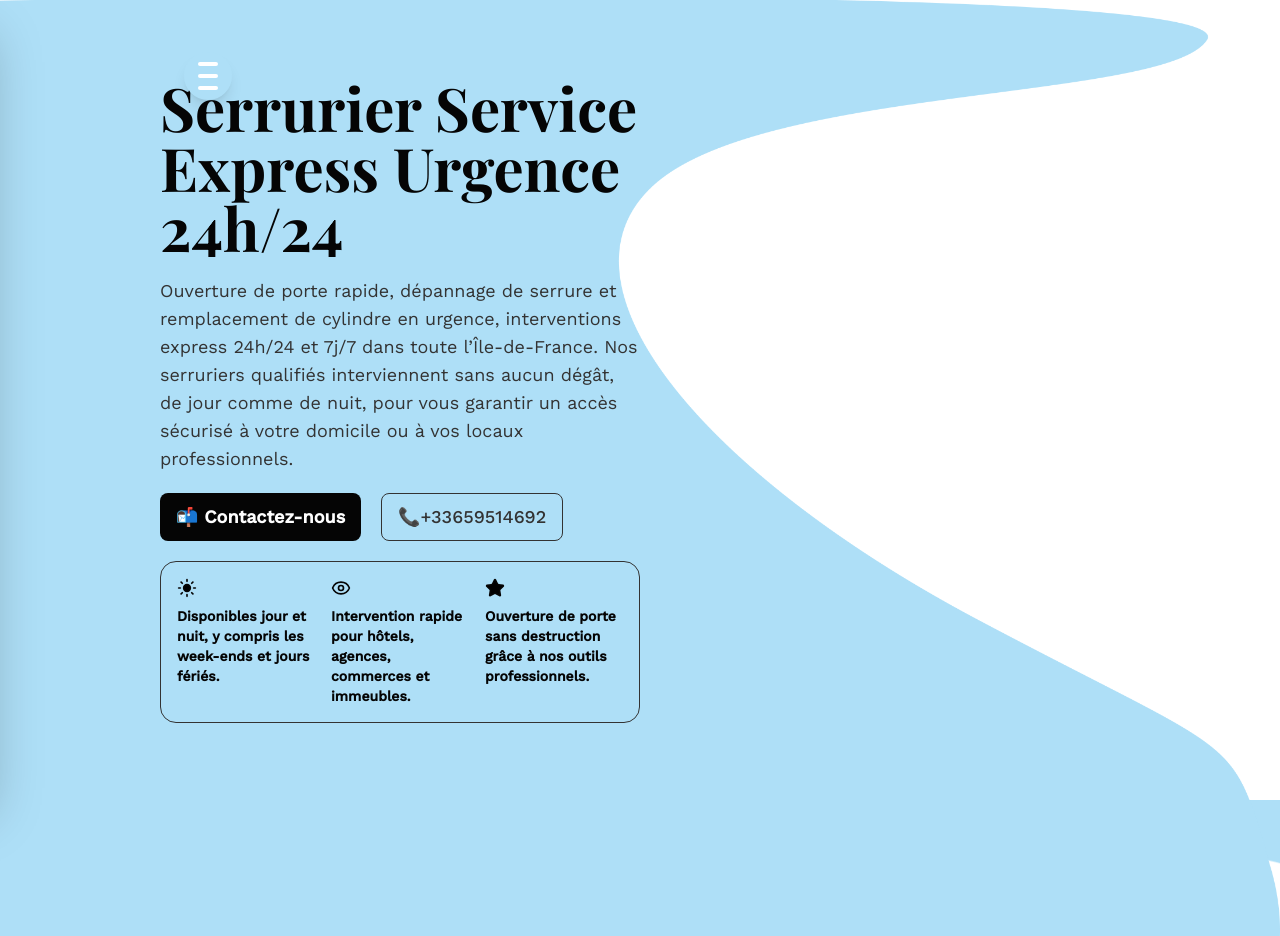
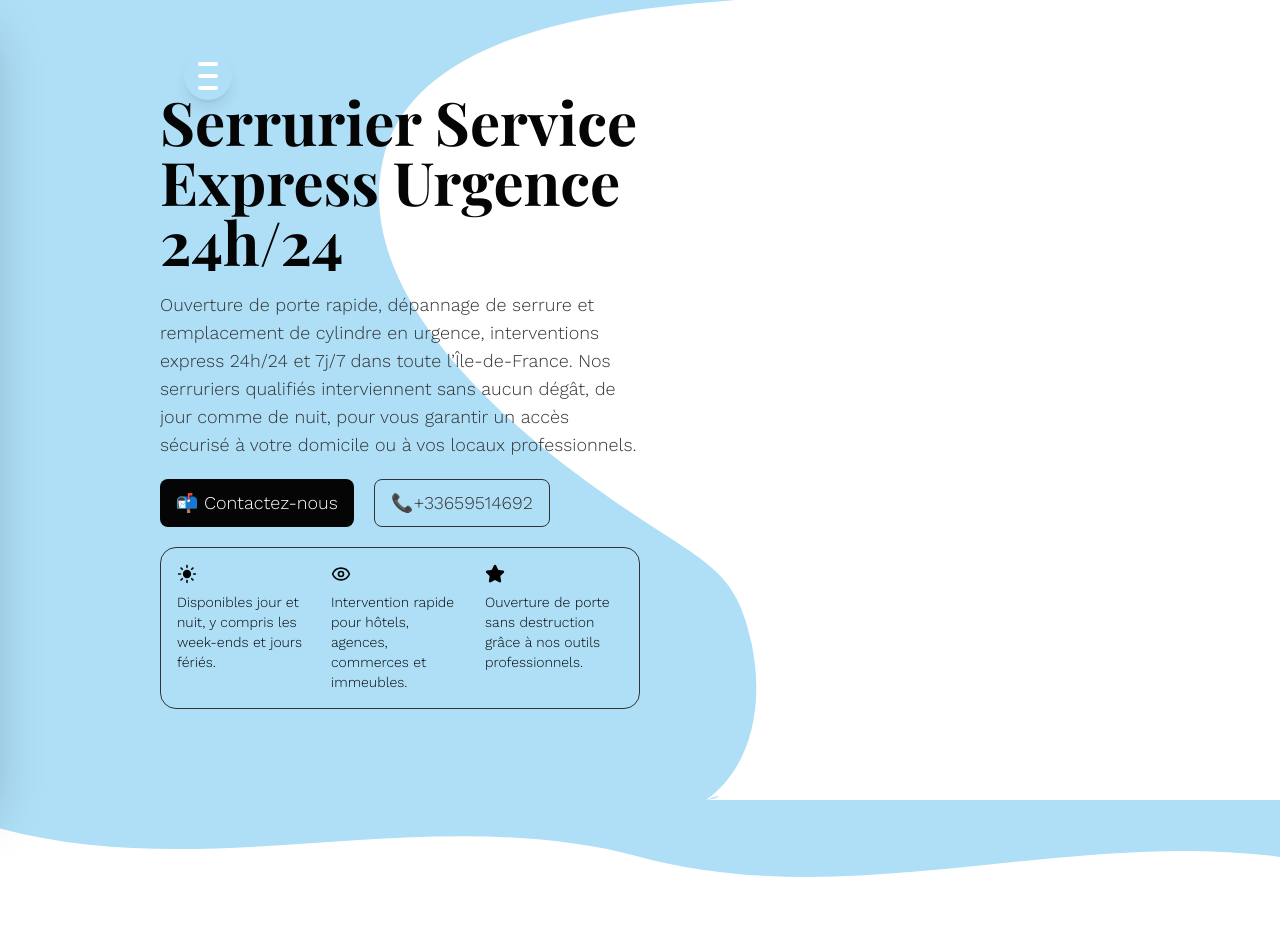
Before and after one commit to GitMan-Del/Serrurier-Service-, a Next.js app: page / in a window 1280 px wide. Shown: the top 936 px of the page. Built offline with nearby package versions, Linux system fonts and the light colour scheme; no server answers.

Commit message:
Optimizare SEO v0.06

```diff
--- a/src/app/components/Navbar.tsx
+++ b/src/app/components/Navbar.tsx
@@ -40,7 +40,7 @@ export default function Navbar() {
         >
           &times;
         </button>
-        <nav className="flex flex-col gap-6 text-lg font-medium">
+        <nav className="flex flex-col gap-6 text-lg  ">
           <a href="#top" className="hover:underline" onClick={() => setOpen(false)}>Accueil</a>
           <a href="#gallery" className="hover:underline" onClick={() => setOpen(false)}>Galerie photos</a>
           <a href="#avis" className="hover:underline" onClick={() => setOpen(false)}>Avis clients</a>
--- a/src/app/layout.tsx
+++ b/src/app/layout.tsx
@@ -4,9 +4,9 @@ import Navbar from "./components/Navbar";
 import { Playfair_Display, Work_Sans } from 'next/font/google';
 
 const playfair = Playfair_Display({ subsets: ['latin'], weight: ['700'] });
-const worksans = Work_Sans({ subsets: ['latin'], weight: ['400', '500'] });
+const worksans = Work_Sans({ subsets: ['latin'], weight: ['300'] });
 
-const baseUrl = process.env.NEXT_PUBLIC_URL || "https://serrurierservices.fr";
+const baseUrl = process.env.NEXT_PUBLIC_URL || "https://www.serrurierservices.fr";
 
 export const metadata: Metadata = {
   title: "Serrurier Services – Dépannage 24h/24 & 7j/7",
--- a/src/app/page.tsx
+++ b/src/app/page.tsx
@@ -62,14 +62,37 @@ export default function MainPage() {
   return (
     <main className="w-full min-h-screen text-[var(--color-primary)] mx-auto">
       {/* Hero */}
-      <div id="top" className="w-full mx-auto min-h-screen flex flex-col md:flex-row items-center justify-center md:px-40 px-1 relative pt-20 md:pt-0">
-        <Image src="/serrurier-urgence-ile-de-france-background.png" alt="serrurier urgence Île-de-France, service express 24/7" width={2048} height={1742} className="absolute md:w-[60%] w-full p-0 top-0 left-0 hidden md:block" priority quality={80}  layout="responsive" />
-        <Image src="/serrurier-urgence-ile-de-france-background.png" alt="serrurier urgence Île-de-France, service express 24/7" width={2048} height={1742} className="w-full h-full p-0 top-0 left-0 block md:hidden absolute" priority quality={80}/>
-        {/* Text Part */}
+      <div id="top" className="relative w-full min-h-screen flex flex-col md:flex-row items-center justify-center md:px-40 px-1 pt-20 md:pt-0 overflow-hidden">
+        {/* SVG background - sub tot conținutul */}
+        <svg
+          viewBox="0 0 940 768"
+          className="absolute left-0 top-0 h-full w-full md:w-[60%] z-0"
+          preserveAspectRatio="none"
+          xmlns="http://www.w3.org/2000/svg"
+          aria-label="hero background serrurier services"
+        >
+          <path
+            d="
+              M900 0
+              C773 8 503 24 468 156
+              c-35 132 162 259 280 323
+              118 64 152 65 172 139
+              19 74-12 126-56 150
+              C890 760 880 768 860 768
+              H0
+              V0
+              h900
+              Z
+            "
+            fill="#AEDFF7"
+          />
+        </svg>
+
+
         <div className="md:w-1/2 w-full md:items-start md:text-start text-center items-center justify-center flex flex-col z-10 gap-5">
           <h1
             ref={el => { headingRefs.current[0] = el; }}
-            className="font-playfair font-bold md:text-6xl text-4xl md:max-w-2xl opacity-0"
+            className="font-playfair font-normal md:text-6xl text-4xl md:max-w-2xl opacity-0"
           >Serrurier Service Express Urgence 24h/24</h1>
           <p
             ref={el => { descRefs.current[0] = el; }}
@@ -88,7 +111,7 @@ export default function MainPage() {
           </a>
           <a
             href="tel:+33659514692"
-            className="btn-sec hover:scale-105 transition-all duration-200 border hover:cursor-pointer font-medium btn-fade-in px-6 py-3 text-base md:text-lg rounded-lg min-w-[48px] min-h-[48px] flex items-center justify-center"
+            className="btn-sec hover:scale-105 transition-all duration-200 border hover:cursor-pointer   btn-fade-in px-6 py-3 text-base md:text-lg rounded-lg min-w-[48px] min-h-[48px] flex items-center justify-center"
           >
             📞+33659514692
           </a>
@@ -118,7 +141,7 @@ export default function MainPage() {
           </div>
         </div>
 
-        <div className="md:w-1/2 w-full h-full items-center justify-center relative md:flex hidden">
+        <div className="md:w-1/2 w-full h-full items-center justify-center relative md:flex hidden z-10">
           <Image
             ref={el => { animatedImgRefs.current[0] = el; }}
             src="/serrurier-professionnel-intervention-rapide.png"
@@ -131,7 +154,16 @@ export default function MainPage() {
         </div>
       </div>
       <div className="w-full h-fit">
-        <Image src="/separator-design-serrurier-services.png" alt="separator design serrurier services" width={1437} height={110} className="w-full" quality={80} layout="responsive"/>
+        <svg
+          viewBox="0 0 1440 150"
+          xmlns="http://www.w3.org/2000/svg"
+          preserveAspectRatio="none"
+          style={{ display: "block", width: "100%", height: "auto" }}
+          className="w-full"
+          aria-label="separator design serrurier services"
+        >
+          <path d="M0,32 C240,96 480,0 720,64 C960,128 1200,32 1440,64 L1440,0 L0,0 Z" fill="#AEDFF7" />
+        </svg>
       </div>
 
       {/* Cards Section (galerie) */}
@@ -152,7 +184,7 @@ export default function MainPage() {
         />
         <h2
           ref={el => { headingRefs.current[1] = el; }}
-          className="font-playfair font-bold md:text-4xl text-4xl tracking-wider text-center md:mt-30 z-10 md:max-w-2xl mt-10 opacity-0"
+          className="font-playfair font-normal md:text-4xl text-4xl tracking-wider text-center md:mt-30 z-10 md:max-w-2xl mt-10 opacity-0"
         >Conseils pratiques & actualités serrurerie</h2>
         <p
           ref={el => { descRefs.current[1] = el; }}
@@ -178,7 +210,7 @@ export default function MainPage() {
         />
         <h2
           ref={el => { headingRefs.current[2] = el; }}
-          className="font-playfair font-bold md:text-4xl text-4xl tracking-wider text-center md:mt-100 mt-10 z-10 md:max-w-2xl opacity-0"
+          className="font-playfair font-normal md:text-4xl text-4xl tracking-wider text-center md:mt-100 mt-10 z-10 md:max-w-2xl opacity-0"
         >Avis clients serrurier Île-de-France</h2>
         <p
           ref={el => { descRefs.current[2] = el; }}
@@ -189,7 +221,6 @@ export default function MainPage() {
         </div>
       </section>
 
-      {/* Sectiune servicii SEO-friendly */}
       <section
         id="services"
         className="w-full py-20 bg-white"
@@ -197,7 +228,7 @@ export default function MainPage() {
         itemType="https://schema.org/Service"
       >
         <div className="max-w-[80%] mx-auto px-4">
-          <h2 className="font-playfair text-4xl font-bold text-center mb-10">
+          <h2 className="font-playfair text-4xl font-normal text-center mb-10">
             Services de serrurerie en Île-de-France
           </h2>
           <div className="grid md:grid-cols-3 sm:grid-cols-2 grid-cols-1 gap-10">
@@ -208,7 +239,7 @@ export default function MainPage() {
               itemProp="hasOfferCatalog" itemScope itemType="https://schema.org/OfferCatalog"
             >
               <DoorOpen size={30} strokeWidth={2} className="text-slate-800 mb-2" />
-              <h3 className="font-bold text-xl mt-4 mb-2" itemProp="name">Ouverture de porte</h3>
+              <h3 className="font-playfair text-xl mt-4 mb-2" itemProp="name">Ouverture de porte</h3>
               <p className="text-base text-gray-600" itemProp="description">
                 Ouverture de porte rapide et sans dégât, 24h/24 et 7j/7, partout en Île-de-France.
               </p>
@@ -220,7 +251,7 @@ export default function MainPage() {
               itemProp="itemListElement" itemScope itemType="https://schema.org/Service"
             >
               <AlarmClock size={30} strokeWidth={2} className="text-yellow-500 mb-2" />
-              <h3 className="font-bold text-xl mt-4 mb-2" itemProp="name">Dépannage d&apos;urgence 24h/24 et 7j/7</h3>
+              <h3 className="font-playfair text-xl mt-4 mb-2" itemProp="name">Dépannage d&apos;urgence 24h/24 et 7j/7</h3>
               <p className="text-base text-gray-600" itemProp="description">
                 Intervention express pour tout problème de serrurerie, à toute heure, même les week-ends et jours fériés.
               </p>
@@ -232,7 +263,7 @@ export default function MainPage() {
               itemProp="itemListElement" itemScope itemType="https://schema.org/Service"
             >
               <KeyRound size={30} strokeWidth={2} className="text-sky-500 mb-2" />
-              <h3 className="font-bold text-xl mt-4 mb-2" itemProp="name">Changement de serrure / cylindre</h3>
+              <h3 className="font-playfair text-xl mt-4 mb-2" itemProp="name">Changement de serrure / cylindre</h3>
               <p className="text-base text-gray-600" itemProp="description">
                 Remplacement de serrure ou cylindre sécurisé, adapté à tous types de portes.
               </p>
@@ -244,7 +275,7 @@ export default function MainPage() {
               itemProp="itemListElement" itemScope itemType="https://schema.org/Service"
             >
               <ShieldOff size={30} strokeWidth={2} className="text-red-500 mb-2" />
-              <h3 className="font-bold text-xl mt-4 mb-2" itemProp="name">Réparation après effraction</h3>
+              <h3 className="font-playfair text-xl mt-4 mb-2" itemProp="name">Réparation après effraction</h3>
               <p className="text-base text-gray-600" itemProp="description">
                 Réparation rapide et sécurisée de portes et serrures après tentative d&apos;effraction.
               </p>
@@ -256,7 +287,7 @@ export default function MainPage() {
               itemProp="itemListElement" itemScope itemType="https://schema.org/Service"
             >
               <ShieldCheck size={30} strokeWidth={2} className="text-indigo-500 mb-2" />
-              <h3 className="font-bold text-xl mt-4 mb-2" itemProp="name">Blindage de porte / pose de porte blindée</h3>
+              <h3 className="font-playfair text-xl mt-4 mb-2" itemProp="name">Blindage de porte / pose de porte blindée</h3>
               <p className="text-base text-gray-600" itemProp="description">
                 Installation de portes blindées et blindage pour une sécurité maximale.
               </p>
@@ -268,7 +299,7 @@ export default function MainPage() {
               itemProp="itemListElement" itemScope itemType="https://schema.org/Service"
             >
               <Settings size={30} strokeWidth={2} className="text-emerald-500 mb-2" />
-              <h3 className="font-bold text-xl mt-4 mb-2" itemProp="name">Installation et entretien de serrures multipoints</h3>
+              <h3 className="font-playfair text-xl mt-4 mb-2" itemProp="name">Installation et entretien de serrures multipoints</h3>
               <p className="text-base text-gray-600" itemProp="description">
                 Pose et maintenance de serrures multipoints certifiées pour une protection optimale.
               </p>
@@ -280,7 +311,7 @@ export default function MainPage() {
               itemProp="itemListElement" itemScope itemType="https://schema.org/Service"
             >
               <Users size={30} strokeWidth={2} className="text-orange-400 mb-2" />
-              <h3 className="font-bold text-xl mt-4 mb-2" itemProp="name">Maintenance serrurerie pour professionnels</h3>
+              <h3 className="font-playfair text-xl mt-4 mb-2" itemProp="name">Maintenance serrurerie pour professionnels</h3>
               <p className="text-base text-gray-600" itemProp="description">
                 Contrats de maintenance et interventions dédiées aux entreprises, commerces et syndics.
               </p>
@@ -292,7 +323,7 @@ export default function MainPage() {
               itemProp="itemListElement" itemScope itemType="https://schema.org/Service"
             >
               <Lightbulb size={30} strokeWidth={2} className="text-sky-500 mb-2" />
-              <h3 className="font-bold text-xl mt-4 mb-2" itemProp="name">Conseils en sécurité</h3>
+              <h3 className="font-playfair text-xl mt-4 mb-2" itemProp="name">Conseils en sécurité</h3>
               <p className="text-base text-gray-600" itemProp="description">
                 Audit et recommandations personnalisées pour renforcer la sécurité de votre habitat ou local professionnel.
               </p>
@@ -304,7 +335,7 @@ export default function MainPage() {
       <section className="w-full min-h-[700px] md:h-screen p-10 relative flex flex-col items-center justify-center md:px-40">
         <h2
           ref={el => { headingRefs.current[3] = el; }}
-          className="font-playfair font-bold md:text-4xl text-4xl tracking-wider text-center md:mt-30 md:max-w-2xl z-20 mt-10 opacity-0"
+          className="font-playfair font-normal md:text-4xl text-4xl tracking-wider text-center md:mt-30 md:max-w-2xl z-20 mt-10 opacity-0"
         >Besoin d&apos;un serrurier en urgence en Île-de-France ?</h2>
         <p
           ref={el => { descRefs.current[3] = el; }}
```
Also changed, not shown: src/app/not-found.tsx (added, +21 -0 lines), src/app/sitemap.xml/route.ts (deleted, +0 -26 lines), public/robots.txt, public/serrurier-urgence-ile-de-france-background.png (deleted).
